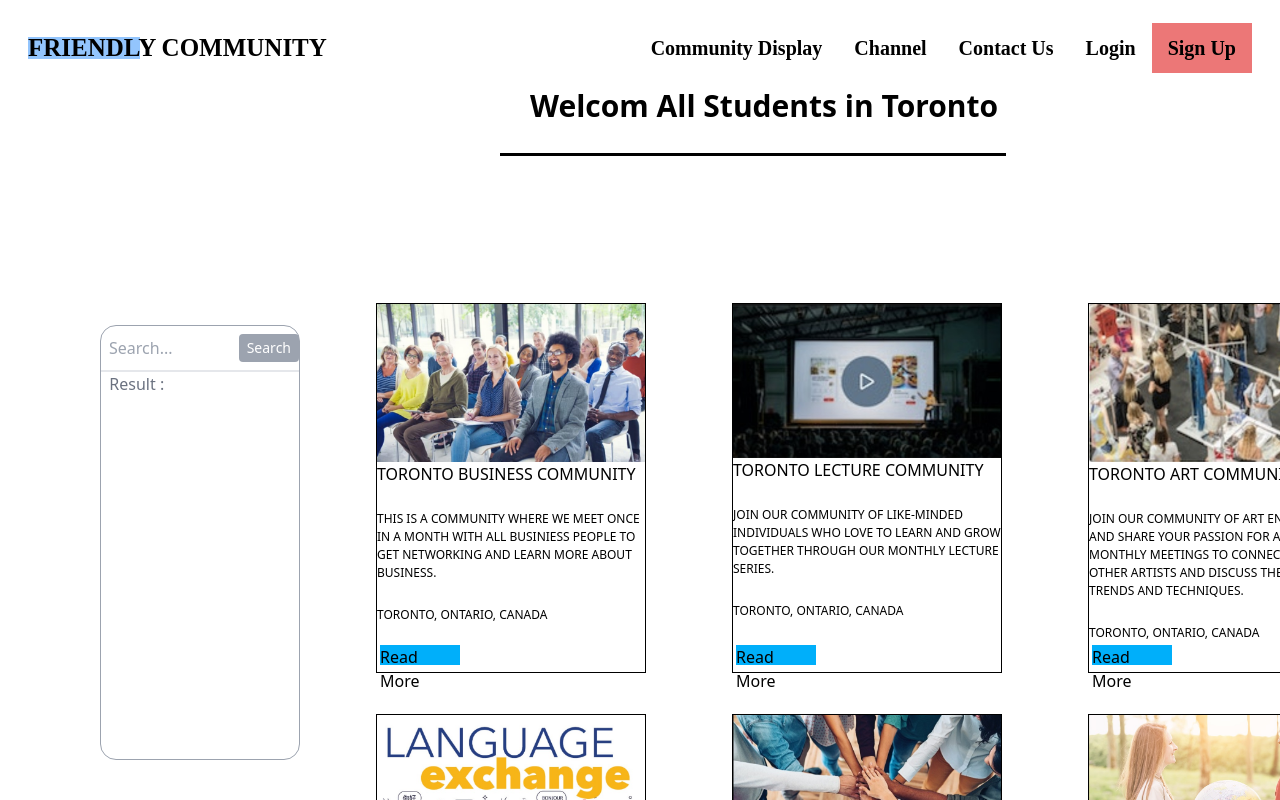
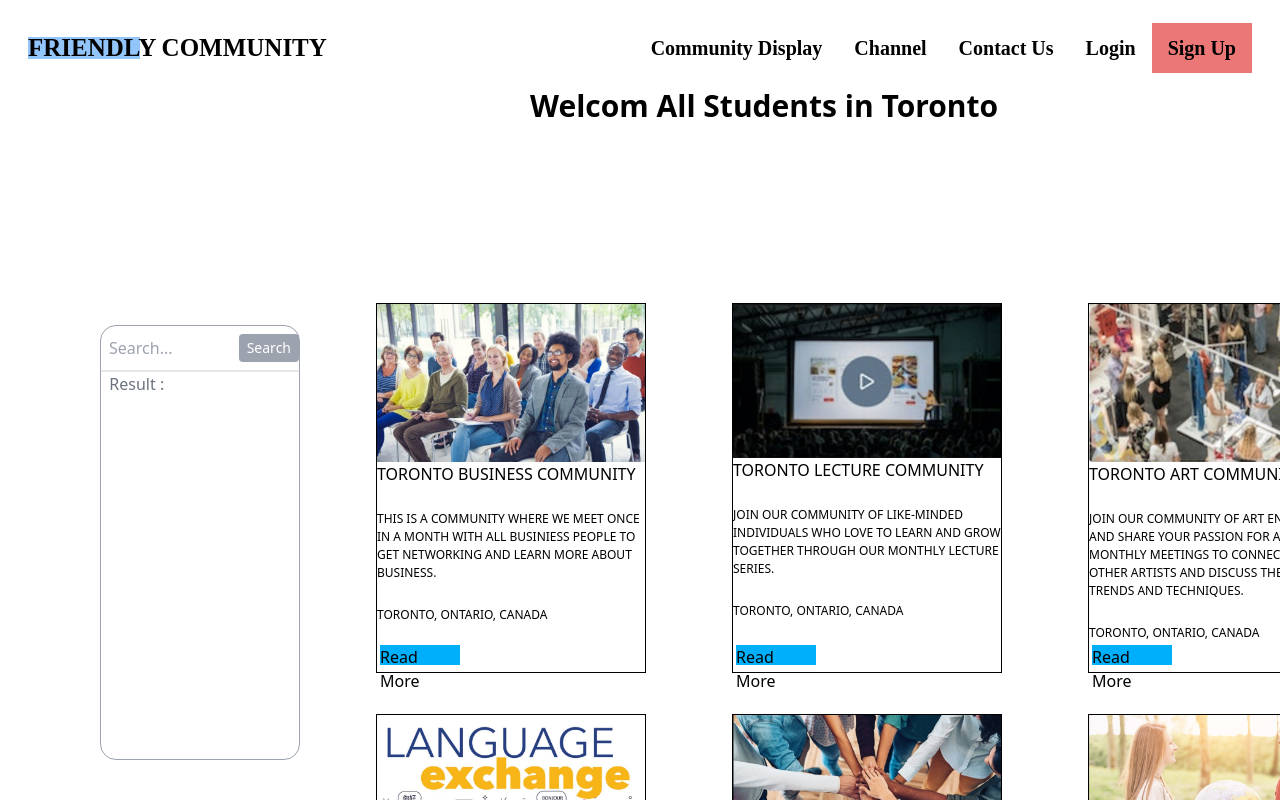
Before and after one commit to comp231-002-Team2/FrontEnd-comp231-002-Team-2-, a Next.js app: page /display in a window 1280 px wide. Shown: the top 800 px of the page. Built offline with nearby package versions, Linux system fonts and the light colour scheme.

Commit message:
Update display.js

```diff
--- a/pages/display.js
+++ b/pages/display.js
@@ -48,7 +48,6 @@ const display = () => {
 
 
             <p className=" font-bold text-[#000000] text-3xl top-[88px] left-[530px] w-[506px] h-[41px] whitespace-pre-wrap absolute" >Welcom All Students in Toronto</p>
-            <p className=' top-[115px] left-[500px] w-[506px] h-[41px] whitespace-pre-wrap absolute' style={{ borderBottomWidth: '3px', borderBottomStyle: 'solid', borderBottomColor: 'black' }}>&nbsp;&nbsp;&nbsp;&nbsp;&nbsp;</p>
 
             <form className="whitespace-pre-wrap absolute top-[303px] left-[376px] w-[270px] h-[370px] border border-black">
   <img src="/assets/popular/1.jpg" alt="Your Image" />
```
